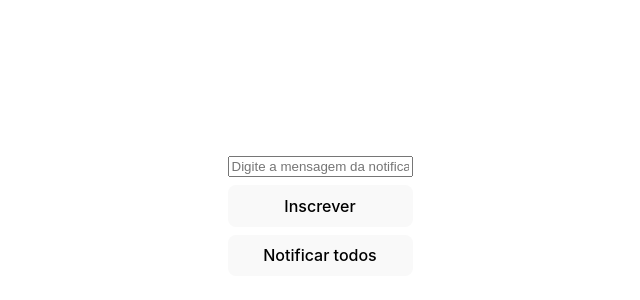
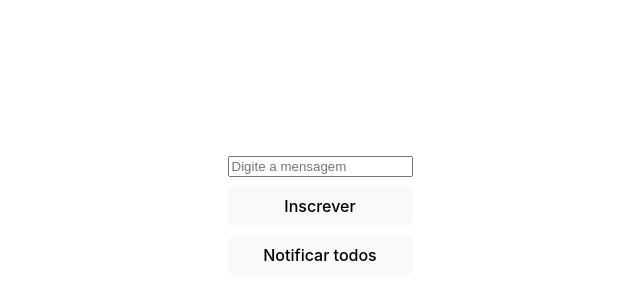
Before and after one commit to JheovannyCampos/push-notification-poc, a React (Vite) app in the folder web/: page / in a window 1280 px wide. Shown: the part 184-484 px from the top of the page, without its empty margins (320-960 px from the left). Built offline with nearby package versions, Linux system fonts and the light colour scheme.

Commit message:
Update App.tsx

```diff
--- a/web/src/App.tsx
+++ b/web/src/App.tsx
@@ -154,7 +154,7 @@ function App() {
   return (
     <div className="card">
       <input
-        placeholder="Digite a mensagem da notificação"
+        placeholder="Digite a mensagem"
         value={messageInputValue}
         onChange={(e) => setMessageInputValue(e.target.value)}
       />
```
